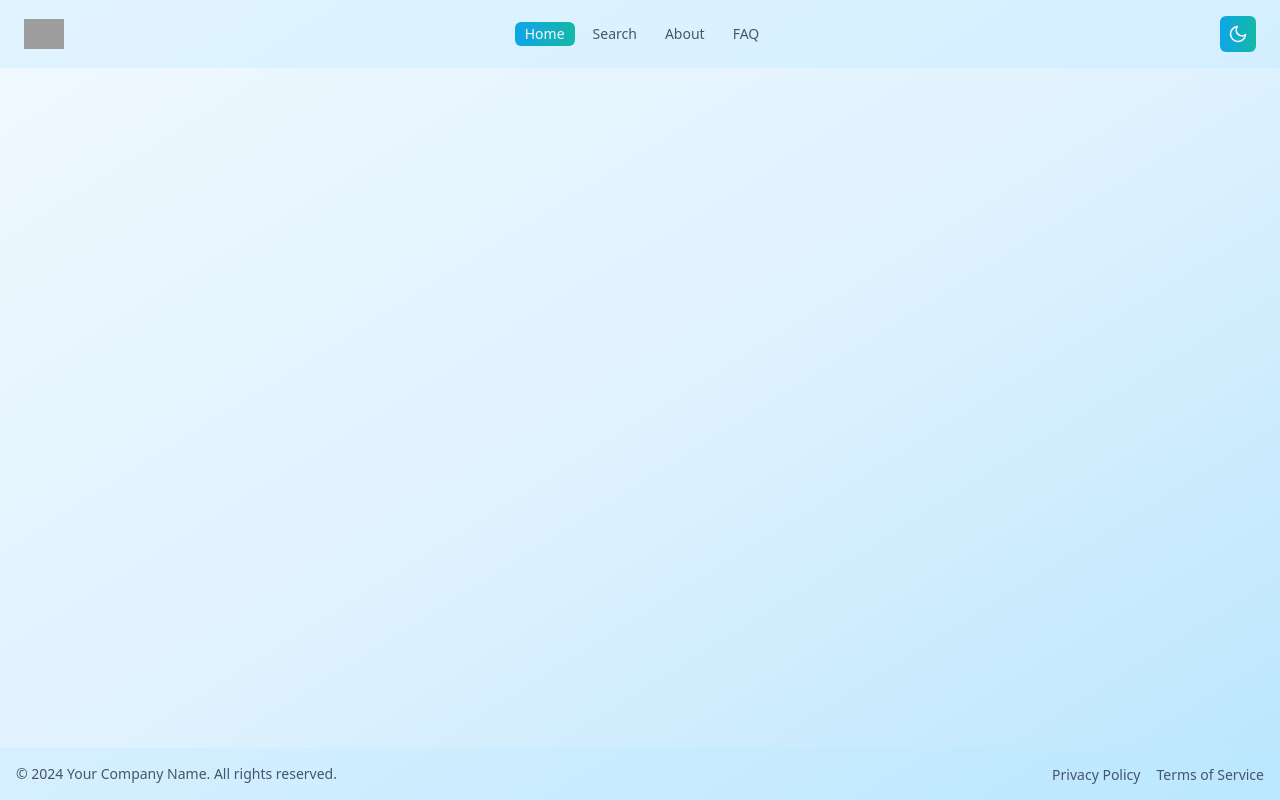
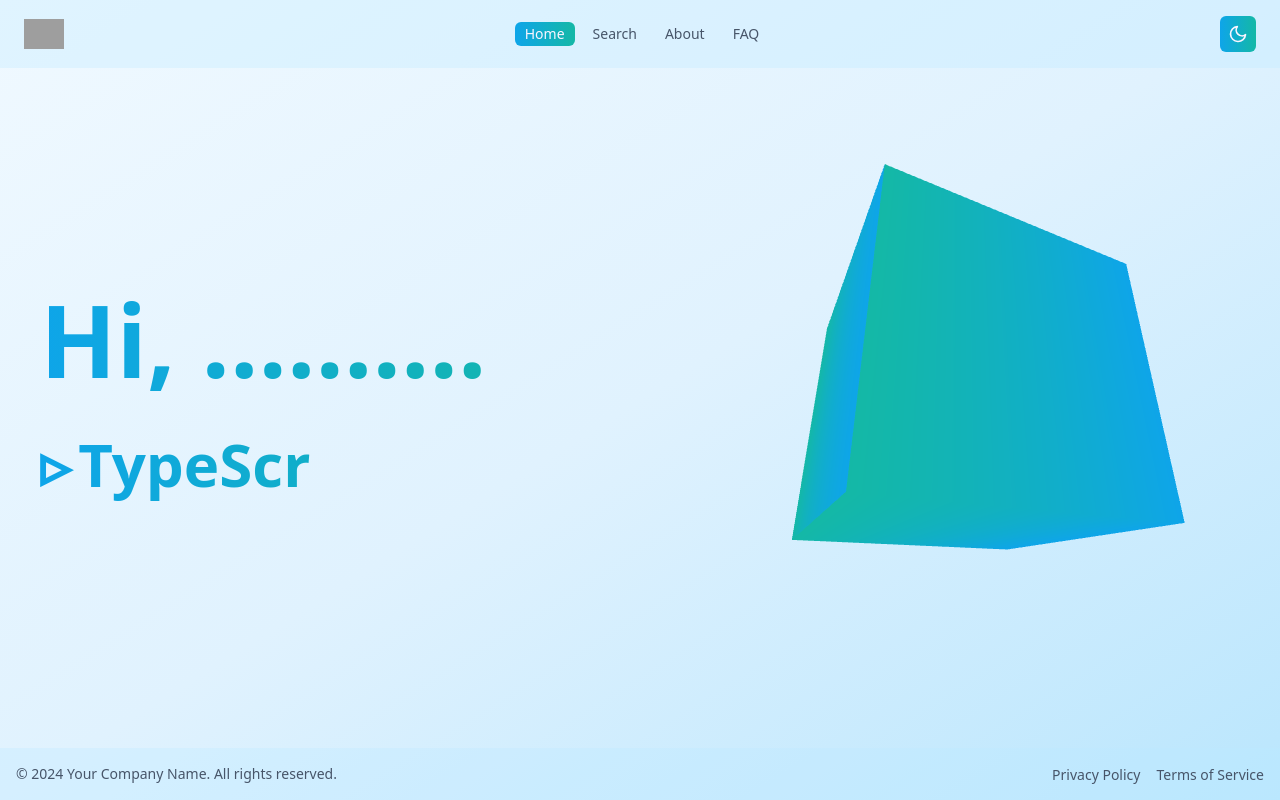
Before and after one commit to pauljianbo/paul-portfolio, a Next.js app: page / in a window 1280 px wide. Built offline with nearby package versions, Linux system fonts and the light colour scheme; grey boxes are pictures that could not be loaded.

Commit message:
add in animation cube

```diff
--- /dev/null
+++ b/app/components/HomeCards/AnimatedCubeCard.tsx
@@ -0,0 +1,17 @@
+'use client';
+
+import AnimatedCube from '../tools/Animation/AnimatedCube';
+import IntroText from '../tools/Animation/IntroText';
+
+export default function AnimatedCubeCard() {
+  return (
+    <div className="flex w-full min-h-[600px] bg-background">
+      <div className="w-1/2 aspect-square ">
+        <IntroText />
+      </div>
+      <div className="aspect-square w-1/2">
+        <AnimatedCube />
+      </div>
+    </div>
+  );
+}
--- /dev/null
+++ b/app/components/tools/Animation/AnimatedCube.tsx
@@ -0,0 +1,87 @@
+'use client';
+
+import * as THREE from 'three';
+import { Canvas, useFrame } from '@react-three/fiber';
+import { useRef, useEffect, useMemo } from 'react';
+import { OrbitControls } from '@react-three/drei';
+import { useTheme } from '@/app/context/ThemeContext';
+
+function CubeMesh() {
+  const meshRef = useRef<THREE.Mesh>(null);
+  const { theme } = useTheme();
+  const isDarkMode = theme === 'dark';
+
+  const gradientShader = useMemo(
+    () => ({
+      uniforms: {
+        isDark: { value: isDarkMode ? 1.0 : 0.0 },
+      },
+      vertexShader: `
+        varying vec2 vUv;
+        void main() {
+          vUv = uv;
+          gl_Position = projectionMatrix * modelViewMatrix * vec4(position, 1.0);
+        }
+      `,
+      fragmentShader: `
+        varying vec2 vUv;
+        uniform float isDark;
+
+        void main() {
+          // Light mode: from-light-primary to-light-secondary
+          vec3 lightStart = vec3(0.055, 0.647, 0.914);  // #0ea5e9 (light-primary)
+          vec3 lightEnd = vec3(0.078, 0.722, 0.651);    // #14b8a6 (light-secondary)
+
+          // Dark mode: from-dark-primary to-dark-secondary
+          vec3 darkStart = vec3(0.655, 0.545, 0.980);   // #a78bfa (dark-primary)
+          vec3 darkEnd = vec3(0.910, 0.475, 0.976);     // #e879f9 (dark-secondary)
+
+          vec3 startColor = mix(lightStart, darkStart, isDark);
+          vec3 endColor = mix(lightEnd, darkEnd, isDark);
+
+          vec3 color = mix(startColor, endColor, vUv.x);
+          gl_FragColor = vec4(color, 1.0);
+        }
+      `,
+    }),
+    []
+  );
+
+  useEffect(() => {
+    if (meshRef.current && meshRef.current.material) {
+      const material = meshRef.current.material as THREE.ShaderMaterial;
+      if (material.uniforms) {
+        material.uniforms.isDark.value = isDarkMode ? 1.0 : 0.0;
+        material.needsUpdate = true;
+      }
+    }
+  }, [theme, isDarkMode]);
+
+  useFrame((state, delta) => {
+    if (meshRef.current) {
+      meshRef.current.rotation.x += delta * 0.5;
+      meshRef.current.rotation.y += delta * 0.5;
+      meshRef.current.position.y = Math.sin(state.clock.elapsedTime) * 0.2;
+    }
+  });
+
+  return (
+    <mesh ref={meshRef}>
+      <boxGeometry args={[3, 3, 3]} />
+      <shaderMaterial attach="material" {...gradientShader} transparent={true} />
+    </mesh>
+  );
+}
+
+export default function AnimatedCube() {
+  return (
+    <div className="h-full w-full">
+      <Canvas camera={{ position: [0, 0, 5] }} className="h-full w-full">
+        <ambientLight intensity={0.5} />
+        <pointLight position={[10, 10, 10]} />
+        <CubeMesh />
+        <OrbitControls enableZoom={false} />
+      </Canvas>
+    </div>
+  );
+}
--- /dev/null
+++ b/app/components/tools/Animation/IntroText.tsx
@@ -0,0 +1,92 @@
+'use client';
+
+import { motion } from 'framer-motion';
+import { useState, useEffect } from 'react';
+
+// Custom hook to create typewriter effect
+// Parameters:
+// - texts: array of strings to type out
+// - typingSpeed: milliseconds between each character
+// - delayBetweenTexts: milliseconds to wait before starting next text
+function useTypewriter(texts: string[], typingSpeed = 100, delayBetweenTexts = 1000) {
+  // Track which text from the array we're currently showing
+  const [currentTextIndex, setCurrentTextIndex] = useState(0);
+  // Track how much of the current text has been typed
+  const [currentText, setCurrentText] = useState('');
+  // Flag to control if we're in typing state
+  const [isTyping, setIsTyping] = useState(true);
+
+  useEffect(() => {
+    // Instead of stopping, loop back to beginning
+    if (currentTextIndex >= texts.length) {
+      setCurrentTextIndex(0); // Reset to first text
+      setCurrentText(''); // Clear current text
+      return;
+    }
+
+    if (isTyping) {
+      // Get the full text we're currently typing
+      const currentFullText = texts[currentTextIndex];
+
+      // If we haven't finished typing the current text
+      if (currentText.length < currentFullText.length) {
+        // Set a timeout to add the next character
+        const timeoutId = setTimeout(() => {
+          setCurrentText(currentFullText.slice(0, currentText.length + 1));
+        }, typingSpeed);
+        // Cleanup timeout if component unmounts
+        return () => clearTimeout(timeoutId);
+      } else {
+        // If we finished typing the current text, wait for delay then move to next text
+        const timeoutId = setTimeout(() => {
+          setCurrentTextIndex((prev) => prev + 1);
+          setCurrentText(''); // Reset current text for next word
+        }, delayBetweenTexts);
+        // Cleanup timeout if component unmounts
+        return () => clearTimeout(timeoutId);
+      }
+    }
+  }, [currentText, currentTextIndex, texts, isTyping, typingSpeed, delayBetweenTexts]);
+
+  // Return current state for component to use
+  return { currentText, currentTextIndex };
+}
+
+export default function IntroText() {
+  // Array of roles to display
+  const roles = ['Full Stack Developer', 'React & Next.js Expert', 'TypeScript Enthusiast'];
+
+  // Use our typewriter hook
+  // 50ms between each character
+  // 1500ms delay between each role
+  const { currentText, currentTextIndex } = useTypewriter(roles, 50, 1500);
+
+  return (
+    <div className="flex h-full  flex-col justify-center p-10">
+      {/* Animated container for the name */}
+      <motion.div
+        initial={{ opacity: 0, y: 20 }} // Start invisible and 20px down
+        animate={{ opacity: 1, y: 0 }} // Animate to visible and original position
+        transition={{ duration: 0.5 }} // Animation takes 0.5 seconds
+      >
+        <motion.h1 className="mb-4 bg-gradient-to-r from-light-primary to-light-secondary bg-clip-text text-[100px] font-bold text-transparent dark:from-dark-primary dark:to-dark-secondary">
+          Hi, ..........
+        </motion.h1>
+      </motion.div>
+
+      {/* Animated container for the roles */}
+      <motion.div
+        initial={{ opacity: 0 }}
+        animate={{ opacity: 1 }}
+        transition={{ delay: 0.5, duration: 0.5 }} // Start after name animation
+        className="space-y-2"
+      >
+        {/* Container for the current role being typed */}
+        <div className="flex items-center space-x-2 bg-gradient-to-r from-light-primary to-light-secondary bg-clip-text text-[60px] font-bold text-transparent dark:from-dark-primary dark:to-dark-secondary">
+          <span>▹</span>
+          <span>{currentText}</span>
+        </div>
+      </motion.div>
+    </div>
+  );
+}
--- a/app/page.tsx
+++ b/app/page.tsx
@@ -1,7 +1,14 @@
+'use client'
+
+import dynamic from 'next/dynamic'
+
+// Dynamically import the Banner component with no SSR
+const Banner = dynamic(() => import('./components/HomeCards/AnimatedCubeCard'), { ssr: false })
+
 export default function Home() {
   return (
     <div className="">
-
+      <Banner />
     </div>
-  );
+  )
 }
--- a/next.config.mjs
+++ b/next.config.mjs
@@ -1,4 +1,6 @@
 /** @type {import('next').NextConfig} */
-const nextConfig = {};
+const nextConfig = {
+  transpilePackages: ['three'],
+};
 
 export default nextConfig;
--- a/package.json
+++ b/package.json
@@ -10,11 +10,15 @@
     "docs": "jsdoc -c jsdoc.json"
   },
   "dependencies": {
+    "@react-three/drei": "^9.120.0",
+    "@react-three/fiber": "^8.17.10",
+    "@types/three": "^0.170.0",
     "framer-motion": "^11.13.1",
     "next": "14.2.14",
     "react": "^18",
     "react-dom": "^18",
-    "react-icons": "^5.4.0"
+    "react-icons": "^5.4.0",
+    "three": "^0.171.0"
   },
   "devDependencies": {
     "@types/node": "^20",
```
Also changed, not shown: 1 other file (tests, documents, lock files or other folders).
